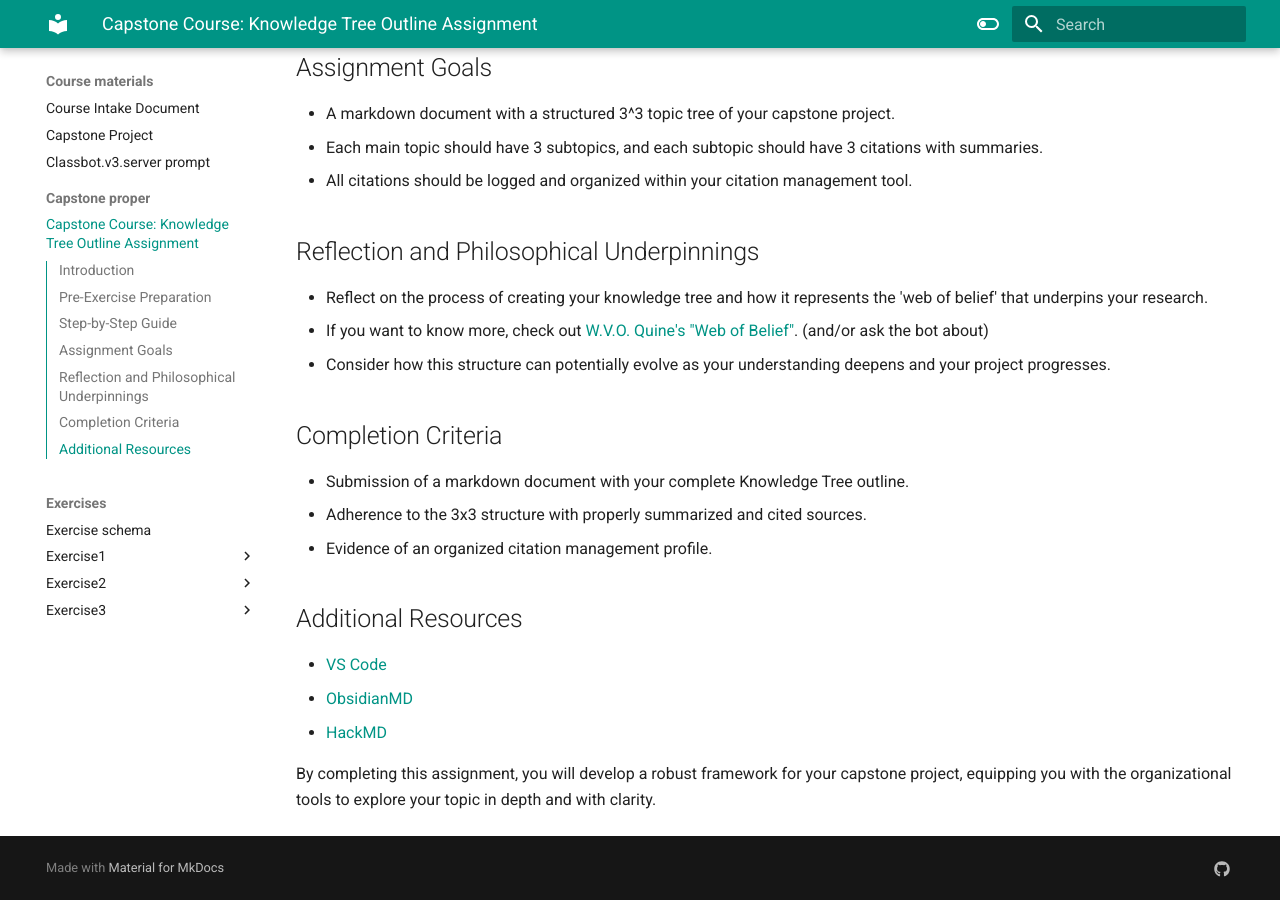
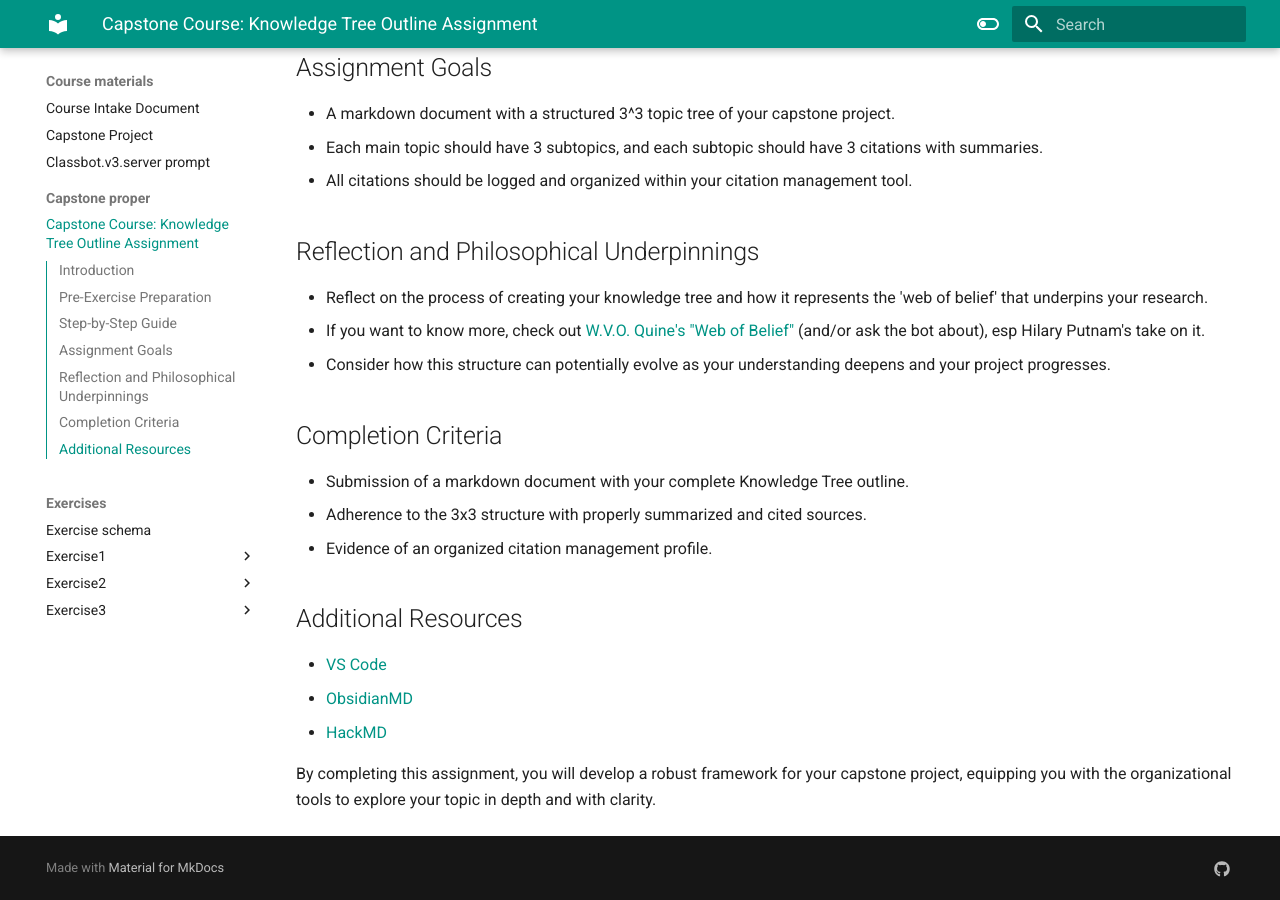
Before and after one commit to HumanMovementNeuroscience/capstone, an MkDocs documentation site: the page built from docs/course_materials/capstone_proper/knowledge-tree-outline-assignment.md, in a window 1280 px wide and 900 px high, scrolled down 924 px. Built offline with MkDocs 1.6.1 and Material for MkDocs 9.7.7, drawn with Linux system fonts in a browser that asks for light colours.

Commit message:
Mar 12, 2024, 5:43 PM

```diff
--- a/docs/course_materials/capstone_proper/knowledge-tree-outline-assignment.md
+++ b/docs/course_materials/capstone_proper/knowledge-tree-outline-assignment.md
@@ -25,7 +25,7 @@ In this assignment, you will construct a 'Knowledge Tree' to organize and struct
 
 ## Reflection and Philosophical Underpinnings
 - Reflect on the process of creating your knowledge tree and how it represents the 'web of belief' that underpins your research.
-  - If you want to know more, check out [W.V.O. Quine's "Web of Belief"](https://en.wikipedia.org/wiki/Web_of_belief). (and/or ask the bot about)
+  - If you want to know more, check out [W.V.O. Quine's "Web of Belief"](https://en.wikipedia.org/wiki/Web_of_belief) (and/or ask the bot about), esp Hilary Putnam's take on it.
 - Consider how this structure can potentially evolve as your understanding deepens and your project progresses.
 
 ## Completion Criteria
```
